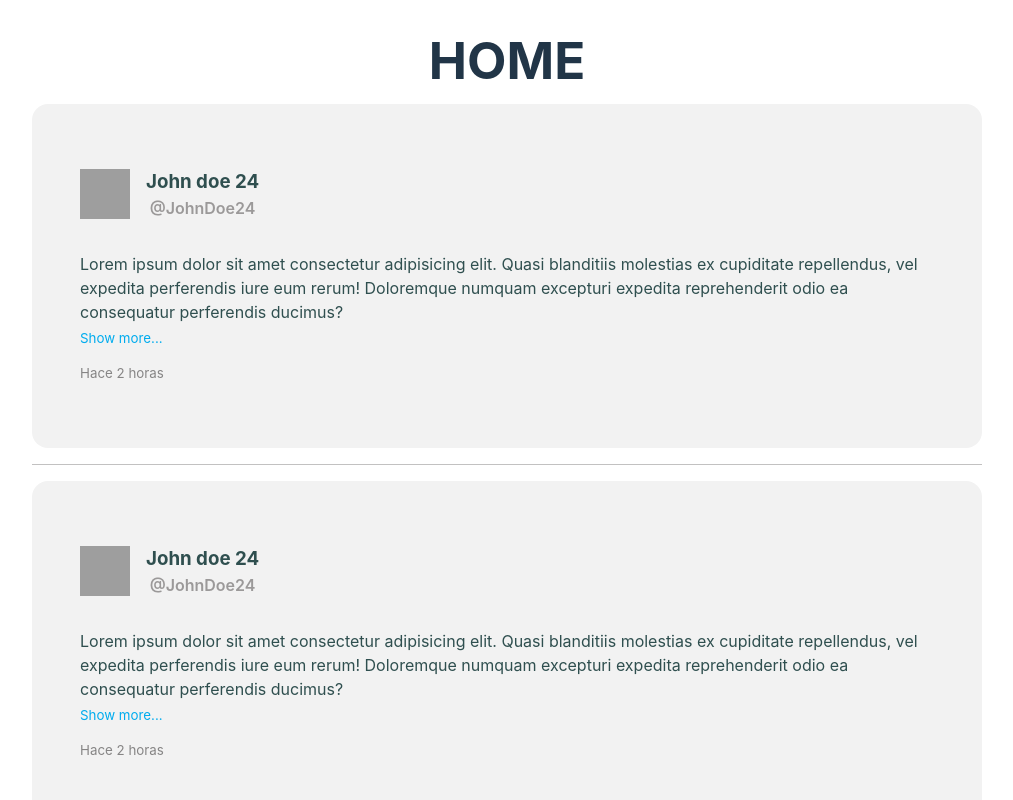
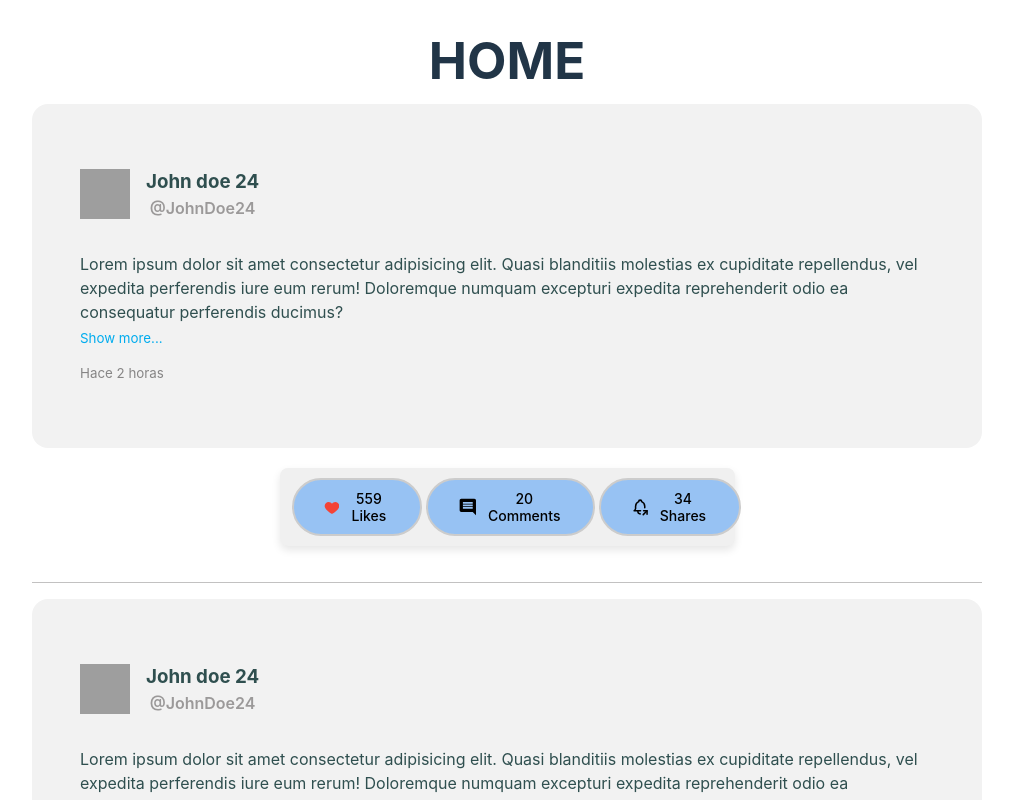
Before and after one commit to Issblann/post-ui-taller-5, a React (Vite) app: page / in a window 1280 px wide. Shown: the top 800 px of the page, without its empty margins (133-1146 px from the left). Built offline with nearby package versions, Linux system fonts and the light colour scheme; grey boxes are pictures that could not be loaded.

Commit message:
agrego component post card

```diff
--- a/src/Layout.jsx
+++ b/src/Layout.jsx
@@ -1,11 +1,12 @@
 import React from 'react';
 import { PostUI } from './components/post';
 import './App.css';
+import { PostCard } from './components/post-card/post-card';
 export const Layout = () => {
   return (
     <main>
       <h1>HOME</h1>
-      <PostUI />
+      <PostCard />
       <span className="layout--separator"></span>
       <PostUI />
       <span className="layout--separator"></span>
--- /dev/null
+++ b/src/components/post-card/post-card.jsx
@@ -0,0 +1,12 @@
+import React from 'react';
+import { PostUI } from '../post';
+import ToolsBar from '../Tools-bar/ToolsBar';
+
+export const PostCard = () => {
+  return (
+    <div>
+      <PostUI />
+      <ToolsBar />
+    </div>
+  );
+};
```
Also changed, not shown: src/components/Tools-bar/ToolsBar.jsx (+5 -5 lines), 1 other file (tests, documents, lock files or other folders).
